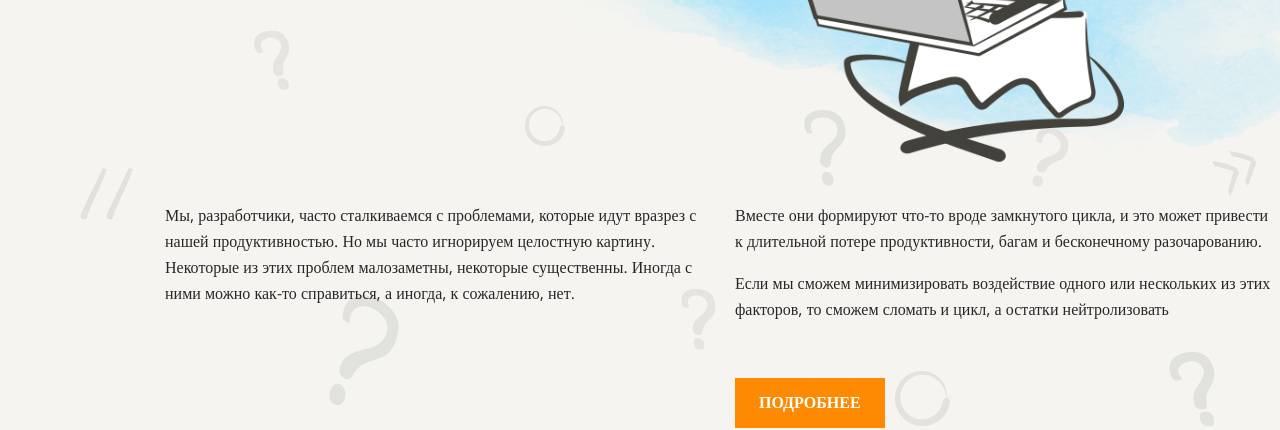
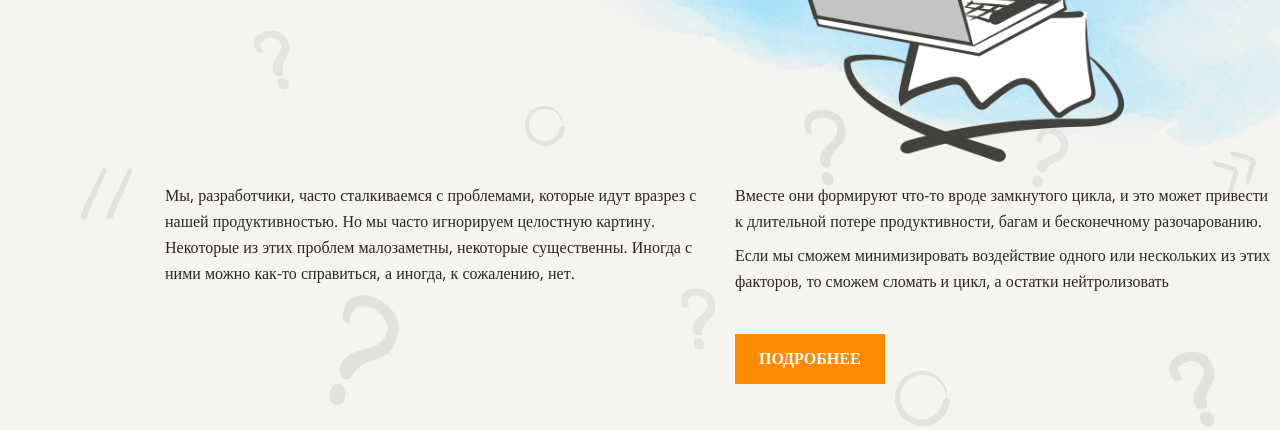
Before and after one commit to Sergey-Saprankov/layout-designer-project-lvl1, a website: page src/index.html in a window 1280 px wide. Shown: the part 378-808 px from the top of the page. Drawn offline with nearby package versions, Linux system fonts and the light colour scheme; a web font is replaced by a local one.

Commit message:
fix header content

```diff
--- a/src/index.html
+++ b/src/index.html
@@ -32,7 +32,7 @@
             </p>
           </div>
           <div class="column-2">
-            <p>
+            <p class="mb8">
               Вместе они формируют что-то вроде замкнутого цикла, и это может
               привести к длительной потере продуктивности, багам и бесконечному
               разочарованию.
--- a/src/styles/style.css
+++ b/src/styles/style.css
@@ -1,4 +1,8 @@
 /** CSS STYLE **/
+*{
+  margin: 0;
+  box-sizing: border-box;
+}
 body {
   font-size: 16px;
   line-height: 1.6em;
@@ -19,15 +23,10 @@ body {
   overflow: hidden;
 }
 .background::before{
-  content: '';
+ content: url("../images/background.png");
  position: absolute;
  left: 0px;
  top: 0px;
-
-  width: 1440px;
-  height: 914px;
-
-  background-image: url('../images/background.png');
  background-repeat: no-repeat;
  background-size: cover;
  opacity: 0.1;
@@ -40,7 +39,8 @@ body {
   font-size: 72px;
   line-height: 1.2em;
   color: #fe8a02;
-  margin-bottom: 205px;
+  margin-bottom: 185px;
+
 }
 .main {
   position: absolute;
@@ -73,7 +73,7 @@ header span {
 .column {
   display: flex;
   justify-content: space-between;
-
+  padding-top: 16px;
   font-family: "Open Sans";
   font-style: normal;
   font-weight: 400;
@@ -83,6 +83,9 @@ header span {
 }
 .column-1 {
   width: 540px;
+}
+.mb8{
+  margin-bottom: 8px;
 }
 .column-2 {
   width: 540px;
```
Also changed, not shown: src/images/image.png (added). Lines whose indentation alone changed are shown as unchanged.
